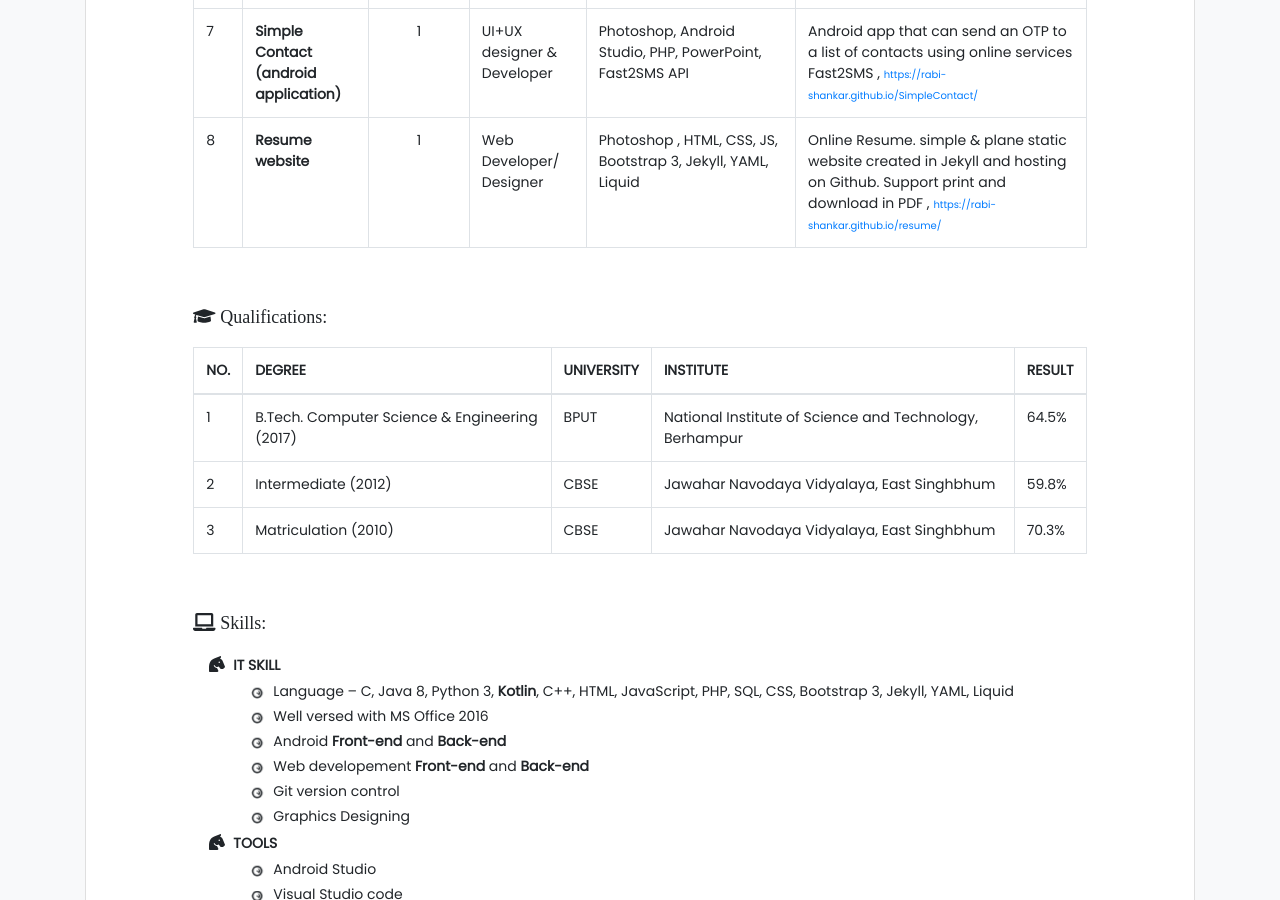
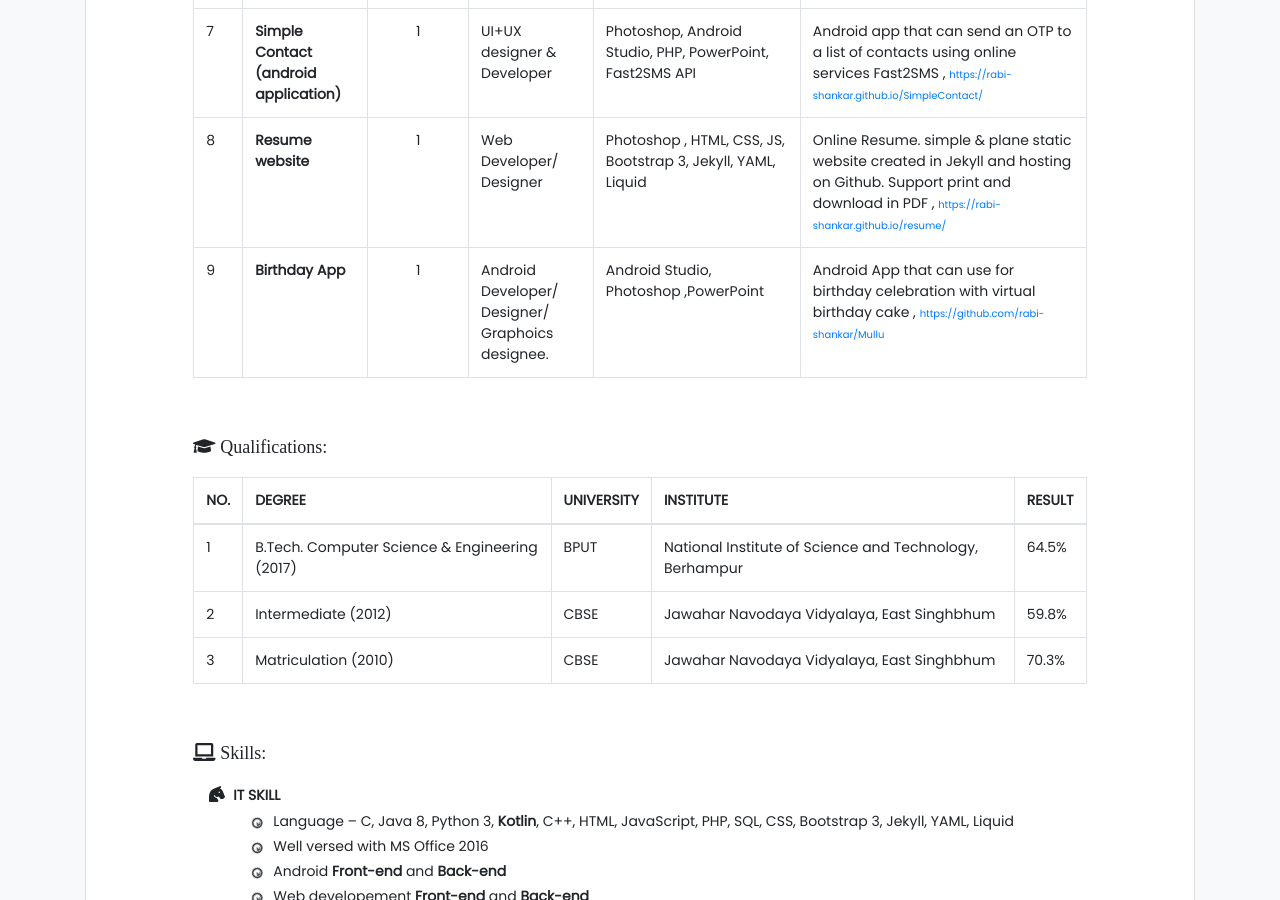
Before and after one commit to rabi-shankar/resume, a Jekyll site: the page built from index.html, in a window 1280 px wide and 900 px high, scrolled down 1208 px. Built offline with Jekyll 4.4.1, drawn with Linux system fonts in a browser that asks for light colours; nearby versions of some CDN libraries; some web fonts are replaced.

Commit message:
Update resume.yml

```diff
--- a/_data/resume.yml
+++ b/_data/resume.yml
@@ -85,6 +85,15 @@ projects:
 
 
 
+    - name: Birthday App
+      member: 1
+      role: Android Developer/ Designer/ Graphoics designee.
+      tools-technology: Android Studio, Photoshop ,PowerPoint
+      description: Android App that can use for birthday celebration with virtual birthday cake
+      url: https://github.com/rabi-shankar/Mullu
+
+
+
 
 
 technical-skills:
```
